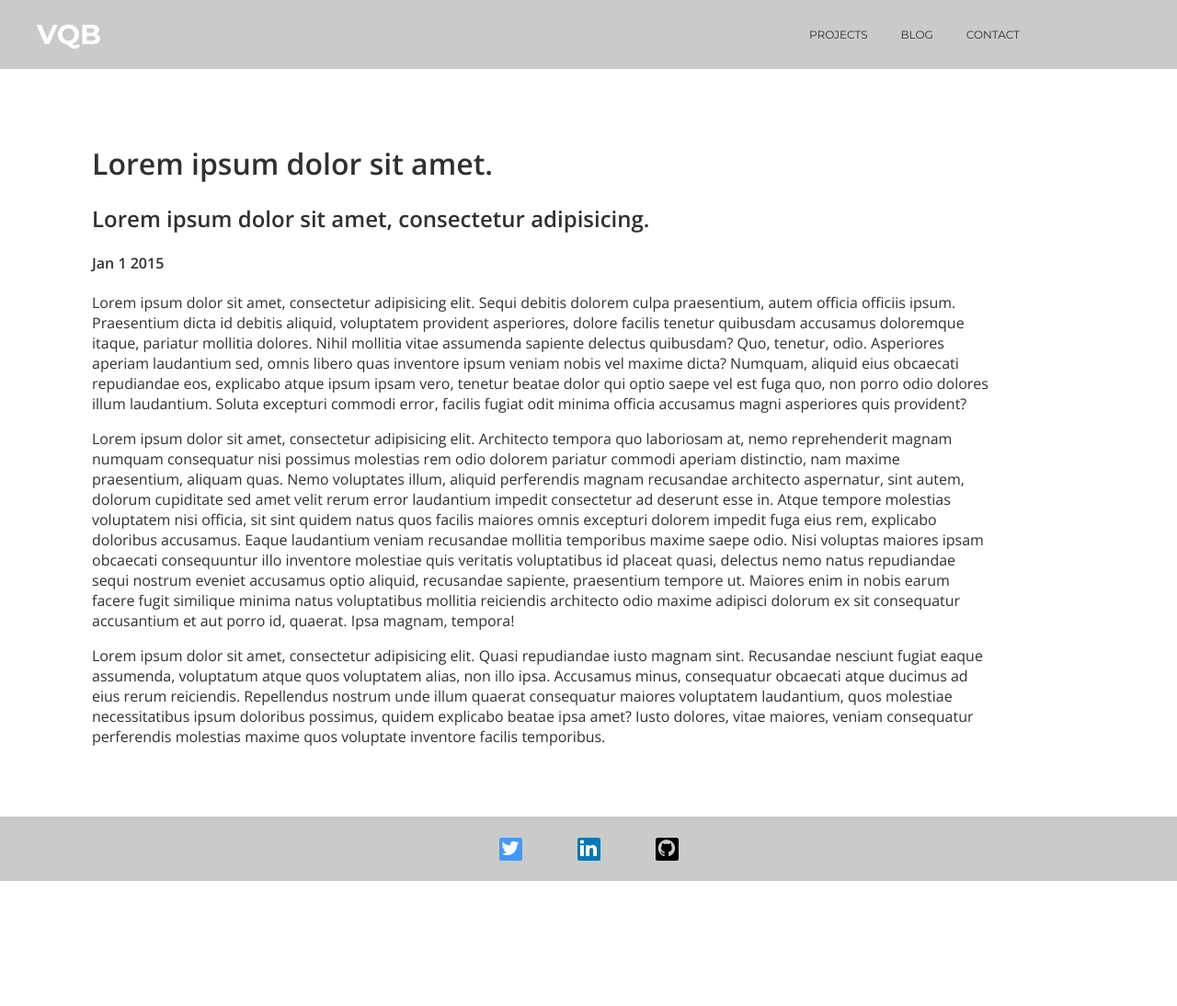
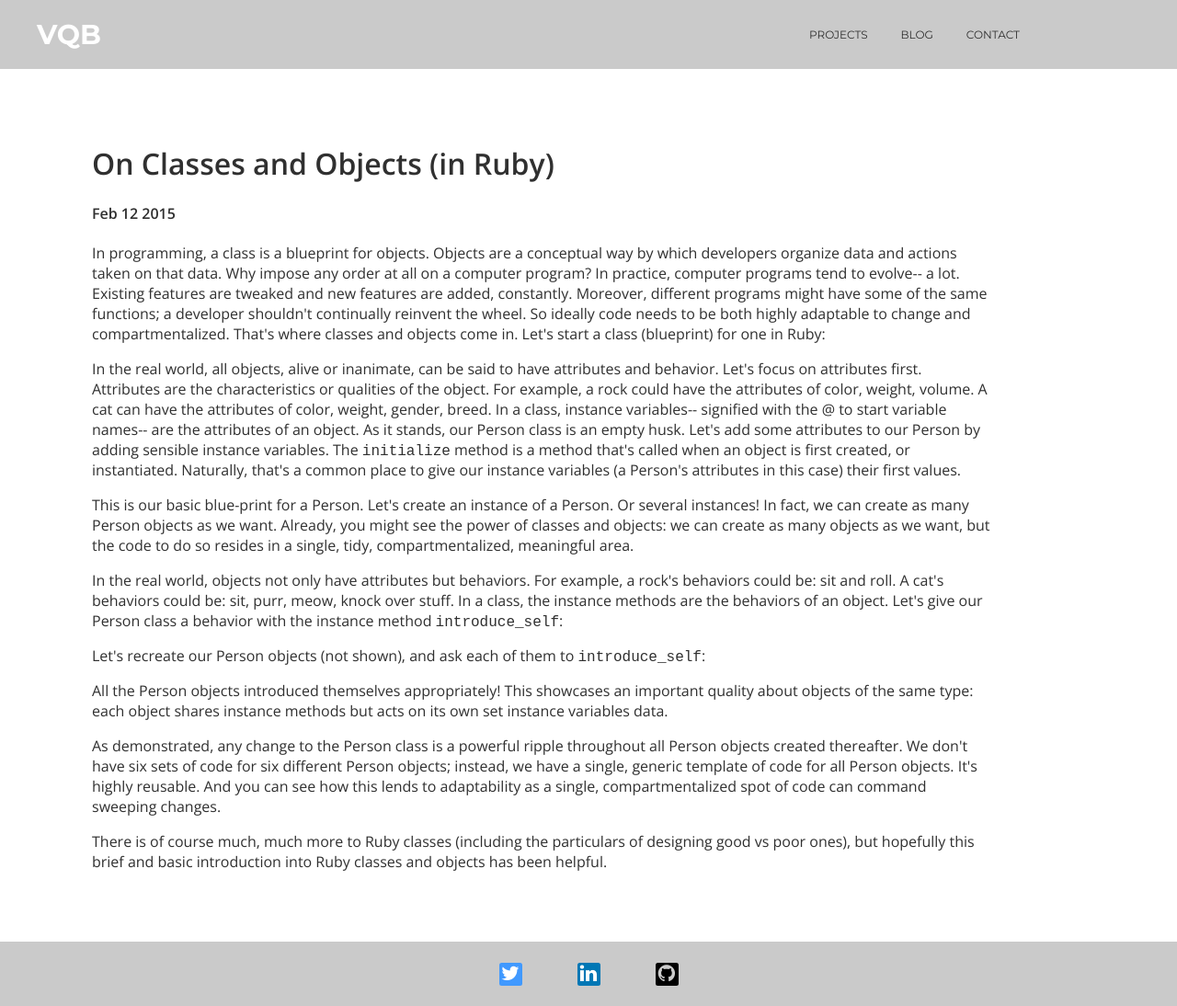
Before and after one commit to bicyclethief/bicyclethief.github.io, a plain HTML site: page blog/t5-ruby-classes.html in a window 1280 px wide. Shown: the whole page at 92% size. Before the commit the page ends 958 px from the top, so only its background shows below. Drawn offline with nearby package versions, Linux system fonts and the light colour scheme.

Commit message:
add week 5 technical blog post

```diff
--- a/blog/t5-ruby-classes.html
+++ b/blog/t5-ruby-classes.html
@@ -22,20 +22,42 @@
 
 <div class="blog-post-wrapper">
   <div class="post-title">
-    <h1>Lorem ipsum dolor sit amet.</h1>
+    <h1>On Classes and Objects (in Ruby)</h1>
   </div>
   <div class="post-subtitle">
-    <h2>Lorem ipsum dolor sit amet, consectetur adipisicing.</h2>
+    <h2></h2>
   </div>
   <div class="post-date">
-    <h4>Jan 1 2015</h4>
+    <h4>Feb 12 2015</h4>
   </div>
   <div class="post-content">
-    <p>Lorem ipsum dolor sit amet, consectetur adipisicing elit. Sequi debitis dolorem culpa praesentium, autem officia officiis ipsum. Praesentium dicta id debitis aliquid, voluptatem provident asperiores, dolore facilis tenetur quibusdam accusamus doloremque itaque, pariatur mollitia dolores. Nihil mollitia vitae assumenda sapiente delectus quibusdam? Quo, tenetur, odio. Asperiores aperiam laudantium sed, omnis libero quas inventore ipsum veniam nobis vel maxime dicta? Numquam, aliquid eius obcaecati repudiandae eos, explicabo atque ipsum ipsam vero, tenetur beatae dolor qui optio saepe vel est fuga quo, non porro odio dolores illum laudantium. Soluta excepturi commodi error, facilis fugiat odit minima officia accusamus magni asperiores quis provident?</p>
 
-    <p>Lorem ipsum dolor sit amet, consectetur adipisicing elit. Architecto tempora quo laboriosam at, nemo reprehenderit magnam numquam consequatur nisi possimus molestias rem odio dolorem pariatur commodi aperiam distinctio, nam maxime praesentium, aliquam quas. Nemo voluptates illum, aliquid perferendis magnam recusandae architecto aspernatur, sint autem, dolorum cupiditate sed amet velit rerum error laudantium impedit consectetur ad deserunt esse in. Atque tempore molestias voluptatem nisi officia, sit sint quidem natus quos facilis maiores omnis excepturi dolorem impedit fuga eius rem, explicabo doloribus accusamus. Eaque laudantium veniam recusandae mollitia temporibus maxime saepe odio. Nisi voluptas maiores ipsam obcaecati consequuntur illo inventore molestiae quis veritatis voluptatibus id placeat quasi, delectus nemo natus repudiandae sequi nostrum eveniet accusamus optio aliquid, recusandae sapiente, praesentium tempore ut. Maiores enim in nobis earum facere fugit similique minima natus voluptatibus mollitia reiciendis architecto odio maxime adipisci dolorum ex sit consequatur accusantium et aut porro id, quaerat. Ipsa magnam, tempora!</p>
+    <p>In programming, a class is a blueprint for objects. Objects are a conceptual way by which developers organize data and actions taken on that data. Why impose any order at all on a computer program? In practice, computer programs tend to evolve-- a lot. Existing features are tweaked and new features are added, constantly. Moreover, different programs might have some of the same functions; a developer shouldn't continually reinvent the wheel. So ideally code needs to be both highly adaptable to change and compartmentalized. That's where classes and objects come in. Let's start a class (blueprint) for one in Ruby:
+    </p>
 
-    <p>Lorem ipsum dolor sit amet, consectetur adipisicing elit. Quasi repudiandae iusto magnam sint. Recusandae nesciunt fugiat eaque assumenda, voluptatum atque quos voluptatem alias, non illo ipsa. Accusamus minus, consequatur obcaecati atque ducimus ad eius rerum reiciendis. Repellendus nostrum unde illum quaerat consequatur maiores voluptatem laudantium, quos molestiae necessitatibus ipsum doloribus possimus, quidem explicabo beatae ipsa amet? Iusto dolores, vitae maiores, veniam consequatur perferendis molestias maxime quos voluptate inventore facilis temporibus.</p>
+    <script src="https://gist.github.com/bicyclethief/0bde9567451e2530906d.js"></script>
+
+    <p>In the real world, all objects, alive or inanimate, can be said to have attributes and behavior. Let's focus on attributes first. Attributes are the characteristics or qualities of the object. For example, a rock could have the attributes of color, weight, volume. A cat can have the attributes of color, weight, gender, breed. In a class, instance variables-- signified with the @ to start variable names-- are the attributes of an object. As it stands, our Person class is an empty husk. Let's add some attributes to our Person by adding sensible instance variables. The <code>initialize</code> method is a method that's called when an object is first created, or instantiated. Naturally, that's a common place to give our instance variables (a Person's attributes in this case) their first values.</p>
+
+    <script src="https://gist.github.com/bicyclethief/28885d015ffef859e475.js"></script>
+
+    <p>This is our basic blue-print for a Person. Let's create an instance of a Person. Or several instances! In fact, we can create as many Person objects as we want. Already, you might see the power of classes and objects: we can create as many objects as we want, but the code to do so resides in a single, tidy, compartmentalized, meaningful area.</p>
+
+    <script src="https://gist.github.com/bicyclethief/dfcc7ee9bad6a523c7c5.js"></script>
+
+    <p>In the real world, objects not only have attributes but behaviors. For example, a rock's behaviors could be: sit and roll. A cat's behaviors could be: sit, purr, meow, knock over stuff. In a class, the instance methods are the behaviors of an object. Let's give our Person class a behavior with the instance method <code>introduce_self</code>:</p>
+
+    <script src="https://gist.github.com/bicyclethief/ad70ecbdc35870d973a0.js"></script>
+
+    <p>Let's recreate our Person objects (not shown), and ask each of them to <code>introduce_self</code>:</p>
+
+    <script src="https://gist.github.com/bicyclethief/bde31bed2f46b9e805cc.js"></script>
+
+    <p>All the Person objects introduced themselves appropriately! This showcases an important quality about objects of the same type: each object shares instance methods but acts on its own set instance variables data.</p>
+
+    <p>As demonstrated, any change to the Person class is a powerful ripple throughout all Person objects created thereafter. We don't have six sets of code for six different Person objects; instead, we have a single, generic template of code for all Person objects. It's highly reusable. And you can see how this lends to adaptability as a single, compartmentalized spot of code can command sweeping changes.</p>
+
+    <p>There is of course much, much more to Ruby classes (including the particulars of designing good vs poor ones), but hopefully this brief and basic introduction into Ruby classes and objects has been helpful.</p>
   </div>
 </div>
 
```
Also changed, not shown: blog/index.html (+1 -0 lines).
